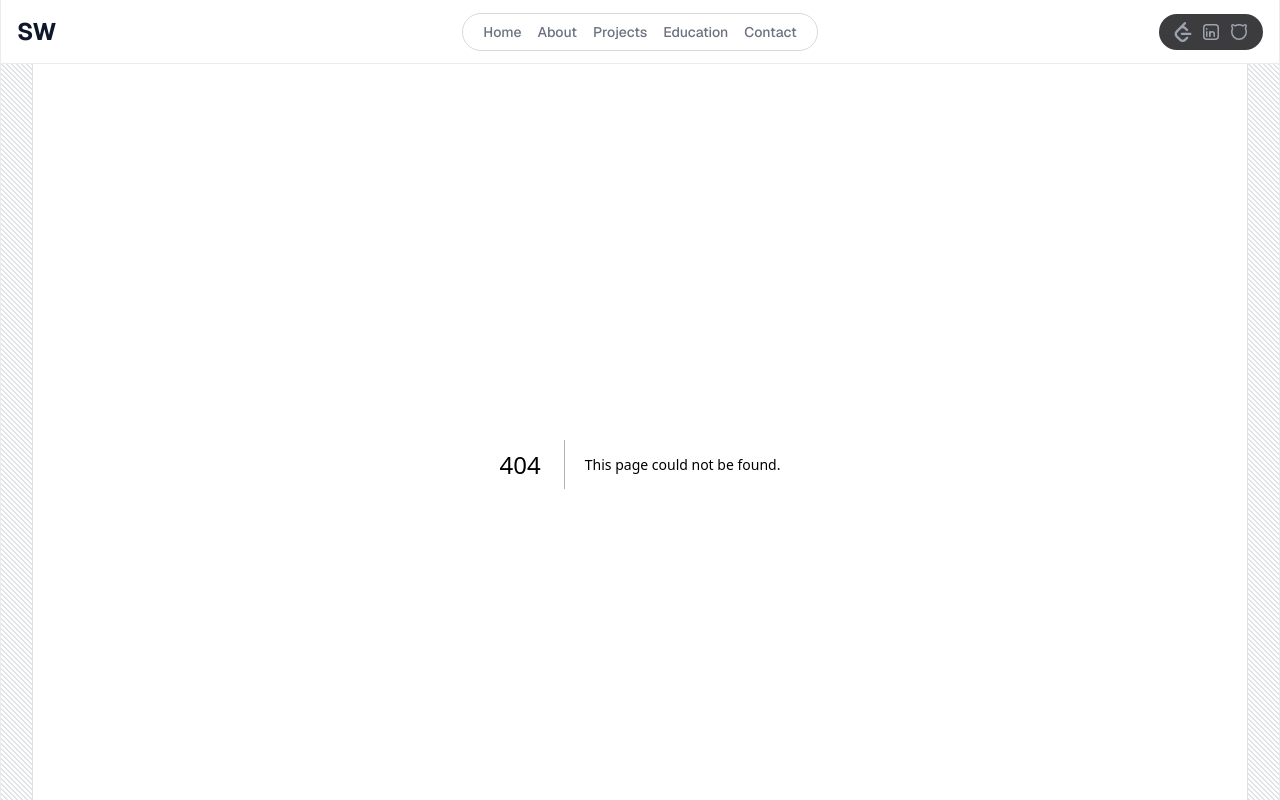
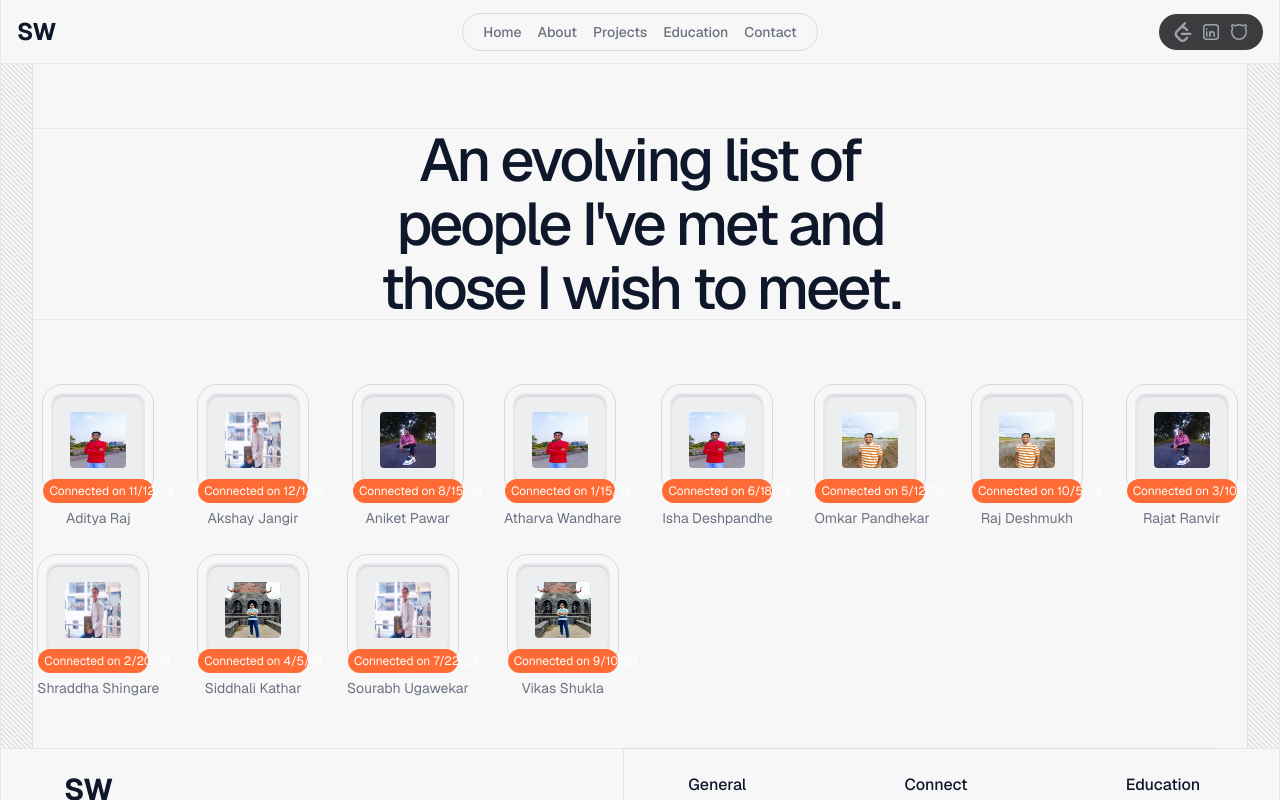
Before and after one commit to SagarSuryakantWaghmare/portfolio-sagar, a Next.js app: page /connections in a window 1280 px wide. Before the commit this address had no page. Shown: the top 800 px of the page. Built offline with nearby package versions, Linux system fonts and the light colour scheme.

Commit message:
Connection page added

```diff
--- /dev/null
+++ b/app/connections/page.tsx
@@ -0,0 +1,181 @@
+import type { Metadata } from "next";
+import { HorizontalLine } from "../components/HorizontalLine";
+import { GridWrapper } from "../components/GridWrapper";
+
+type Connection = {
+  name: string;
+  profile_picture: string;
+  socialLink: string;
+  isConnected: boolean;
+  connectedDate?: Date;
+};
+
+export const metadata: Metadata = {
+  title: "Connections | Sagar Waghmare",
+  description: "An evolving list of people I've met and those I wish to meet",
+};
+
+const connections: Connection[] = [
+  {
+    name: "Atharva Wandhare",
+    profile_picture: "/images/Sagar/photo1.jpg",
+    connectedDate: new Date("01/15/2024"),
+    socialLink: "https://linkedin.com/in/sagarwaghmare44",
+    isConnected: true,
+  },
+  {
+    name: "Shraddha Shingare",
+    profile_picture: "/images/Sagar/photo2.jpg",
+    connectedDate: new Date("02/20/2024"),
+    socialLink: "https://linkedin.com/in/sagarwaghmare44",
+    isConnected: true,
+  },
+  {
+    name: "Rajat Ranvir",
+    profile_picture: "/images/Sagar/photo3.jpg",
+    connectedDate: new Date("03/10/2024"),
+    socialLink: "https://linkedin.com/in/sagarwaghmare44",
+    isConnected: true,
+  },
+  {
+    name: "Siddhali Kathar",
+    profile_picture: "/images/Sagar/photo4.jpg",
+    connectedDate: new Date("04/05/2024"),
+    socialLink: "https://linkedin.com/in/sagarwaghmare44",
+    isConnected: true,
+  },
+  {
+    name: "Omkar Pandhekar",
+    profile_picture: "/images/Sagar/photo5.jpg",
+    connectedDate: new Date("05/12/2024"),
+    socialLink: "https://linkedin.com/in/sagarwaghmare44",
+    isConnected: true,
+  },
+  {
+    name: "Isha Deshpandhe",
+    profile_picture: "/images/Sagar/photo1.jpg",
+    connectedDate: new Date("06/18/2024"),
+    socialLink: "https://linkedin.com/in/sagarwaghmare44",
+    isConnected: true,
+  },
+  {
+    name: "Sourabh Ugawekar",
+    profile_picture: "/images/Sagar/photo2.jpg",
+    connectedDate: new Date("07/22/2024"),
+    socialLink: "https://linkedin.com/in/sagarwaghmare44",
+    isConnected: true,
+  },
+  {
+    name: "Aniket Pawar",
+    profile_picture: "/images/Sagar/photo3.jpg",
+    connectedDate: new Date("08/15/2024"),
+    socialLink: "https://linkedin.com/in/sagarwaghmare44",
+    isConnected: true,
+  },
+  {
+    name: "Vikas Shukla",
+    profile_picture: "/images/Sagar/photo4.jpg",
+    connectedDate: new Date("09/10/2024"),
+    socialLink: "https://linkedin.com/in/sagarwaghmare44",
+    isConnected: true,
+  },
+  {
+    name: "Raj Deshmukh",
+    profile_picture: "/images/Sagar/photo5.jpg",
+    connectedDate: new Date("10/05/2024"),
+    socialLink: "https://linkedin.com/in/sagarwaghmare44",
+    isConnected: true,
+  },
+  {
+    name: "Aditya Raj",
+    profile_picture: "/images/Sagar/photo1.jpg",
+    connectedDate: new Date("11/12/2024"),
+    socialLink: "https://linkedin.com/in/sagarwaghmare44",
+    isConnected: true,
+  },
+  {
+    name: "Akshay Jangir",
+    profile_picture: "/images/Sagar/photo2.jpg",
+    connectedDate: new Date("12/01/2024"),
+    socialLink: "https://linkedin.com/in/sagarwaghmare44",
+    isConnected: true,
+  },
+];
+
+export default function ConnectionsPage() {
+  const sortedConnections = [...connections].sort((a, b) => {
+    if (a.isConnected === b.isConnected) {
+      return a.name.localeCompare(b.name);
+    }
+    return a.isConnected ? -1 : 1;
+  });
+
+  return (
+    <div className="relative space-y-16">
+      <GridWrapper>
+        <h1 className="mx-auto mt-16 max-w-2xl text-balance text-center text-4xl font-medium leading-tight tracking-tighter text-text-primary md:text-6xl md:leading-[64px]">
+          An evolving list of people I&apos;ve met and those I wish to meet.
+        </h1>
+      </GridWrapper>
+
+      <div className="relative">
+        <div className="relative mb-12 grid auto-rows-auto grid-cols-3 place-items-center justify-center gap-6 sm:grid-cols-3 md:grid-cols-4 lg:grid-cols-6 xl:grid-cols-8">
+          <span className="absolute top-0">
+            <HorizontalLine />
+          </span>
+          {sortedConnections.map((person) => (
+            <div
+              key={person.name}
+              className="group no-underline transition-all duration-500"
+            >
+              <div className="group inline-block text-center">
+                <div
+                  className={`relative h-28 w-28 rounded-[20px] border border-border-primary bg-bg-primary p-2 transition-all duration-300 ${
+                    person.isConnected
+                      ? "group-hover:-translate-y-3 group-hover:border-orange-primary"
+                      : ""
+                  }`}
+                >
+                  {person.isConnected && person.connectedDate ? (
+                    <div className="absolute -bottom-2 left-1/2 w-full -translate-x-1/2 text-nowrap rounded-full bg-orange-primary px-1.5 py-1 text-center text-xs text-white">
+                      <span>
+                        Connected on{" "}
+                        <time>
+                          {person.connectedDate.toLocaleDateString("en-US", {
+                            month: "numeric",
+                            day: "numeric",
+                            year: "2-digit",
+                          })}
+                        </time>
+                      </span>
+                    </div>
+                  ) : null}
+                  <div
+                    className="grid h-full place-items-center rounded-xl border-2 border-[#A5AEB81F]/10 bg-[#EDEEF0]"
+                    style={{ boxShadow: "0px 2px 1.5px 0px #A5AEB852 inset" }}
+                  >
+                    <img
+                      className={`h-14 w-14 rounded transition-all duration-300 ${
+                        !person.isConnected ? "grayscale" : ""
+                      }`}
+                      alt={person.name}
+                      src={person.profile_picture}
+                    />
+                  </div>
+                </div>
+                {person.name && (
+                  <div className="mt-3">
+                    <p className="text-sm text-gray-500">{person.name}</p>
+                  </div>
+                )}
+              </div>
+            </div>
+          ))}
+          <span className="absolute bottom-0">
+            <HorizontalLine />
+          </span>
+        </div>
+      </div>
+    </div>
+  );
+}
```
